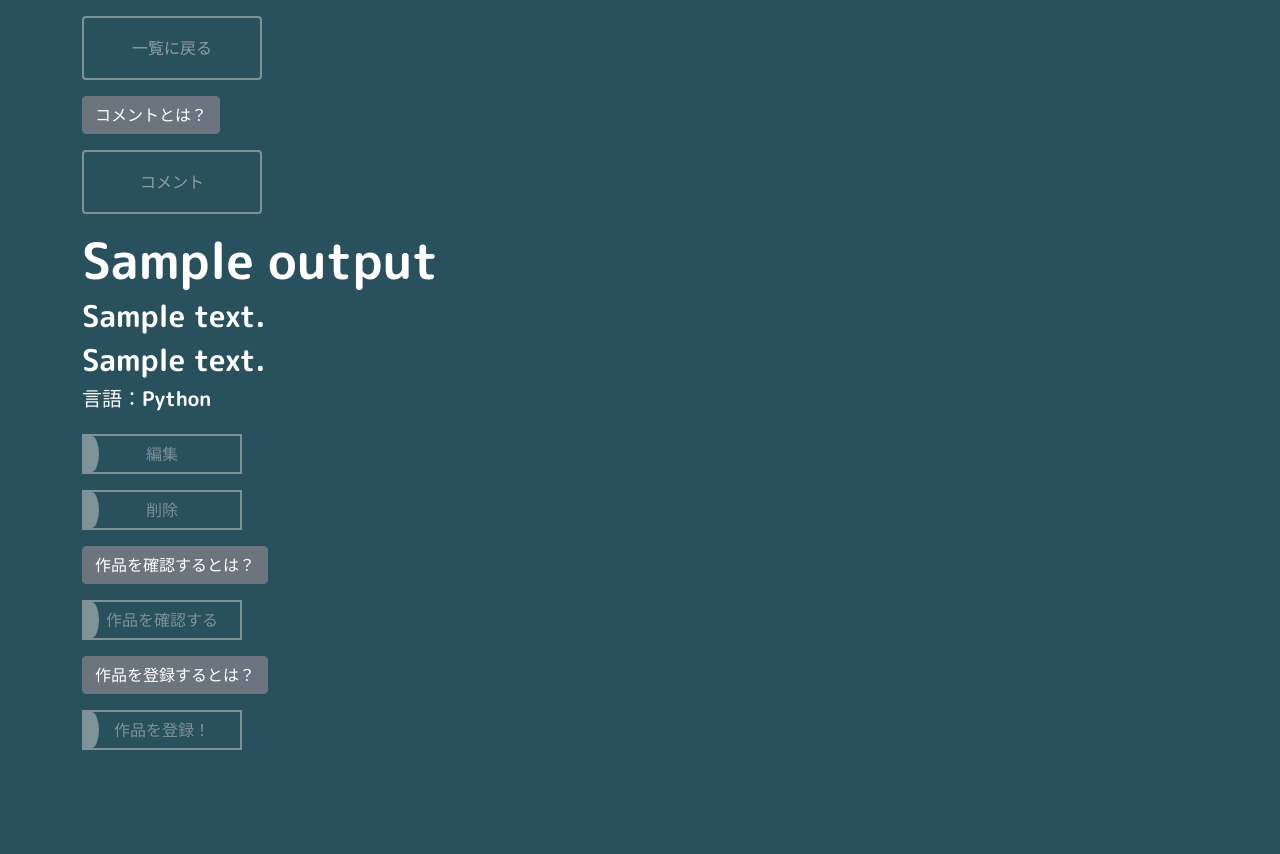
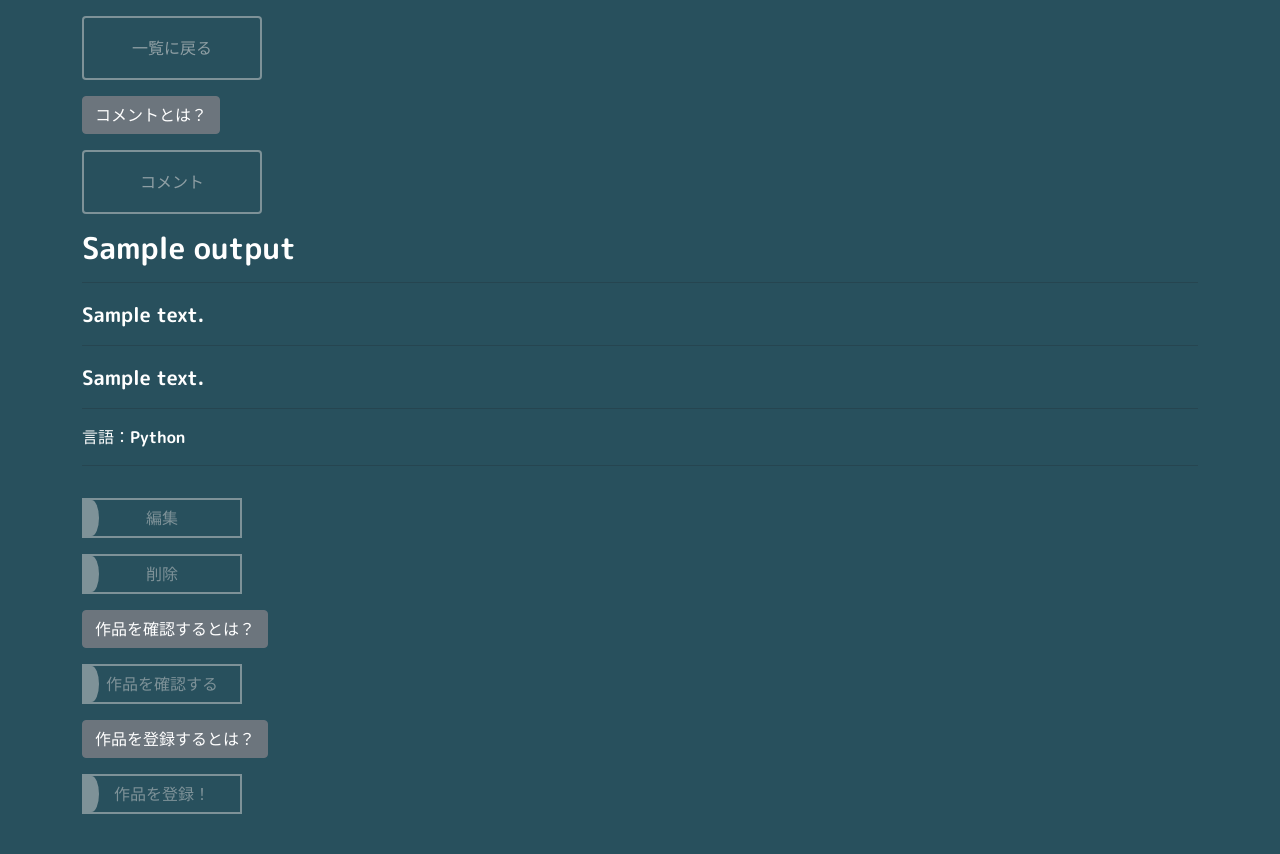
Before and after one commit to cardene777/outpro, a Django app: page /output/output_detail/1/ in a window 1280 px wide. Shown: the part 71-925 px from the top of the page. Run offline with Django 3.2, Linux system fonts and the light colour scheme; a user stored in the database is signed in; tables that the repository leaves empty hold one stand-in row (values such as "Sample post"); some libraries are stand-ins or nearby versions.

Commit message:
#36 adjast font size

```diff
--- a/output/static/output/css/output_detail.css
+++ b/output/static/output/css/output_detail.css
@@ -57,18 +57,18 @@ svg {
 }
 
 .title {
-  font-size: 50px;
+  font-size: 30px;
   color: white;
 }
 
 .about {
-  font-size: 30px;
+  font-size: 20px;
   color: white;
   white-space: pre-wrap;
 }
 
 .description {
-  font-size: 30px;
+  font-size: 20px;
   color: white;
   white-space: pre-wrap;
 }
--- a/output/templates/output/output_detail.html
+++ b/output/templates/output/output_detail.html
@@ -74,10 +74,14 @@
             </div>
         </div>
         <div class="container text">
-            <h1 class="title">{{ output.title }}</h1>
-            <h3 class="about">{{ output.about }}</h3>
-            <h3 class="description">{{ output.description }}</h3>
-            <h5 class="language">言語：{{ output.language }}</h5>
+            <h3 class="title">{{ output.title }}</h3>
+            <hr>
+            <p class="about">{{ output.about }}</p>
+            <hr>
+            <p class="description">{{ output.description }}</p>
+            <hr>
+            <p class="language">言語：{{ output.language }}</p>
+            <hr>
         </div>
         {% if output.username == user.username %}
             <div class="container">
```
